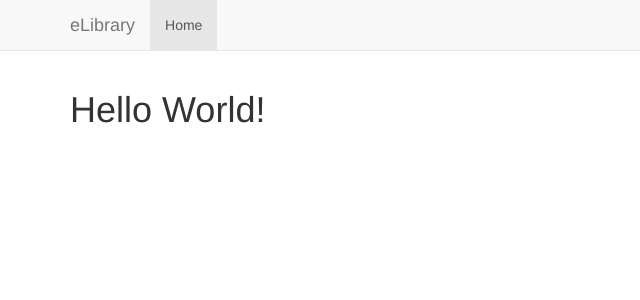
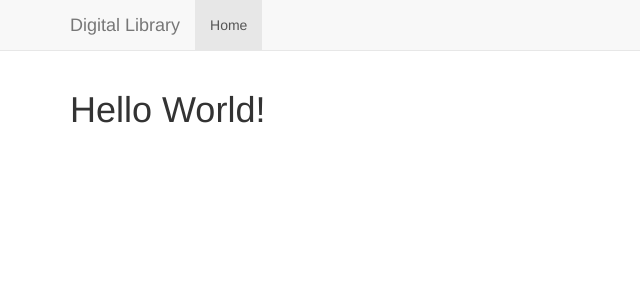
Before and after one commit to denysbutenko/digital-library, a Flask app: page / in a window 1280 px wide. Shown: the top 300 px of the page, without its empty margins (0-640 px from the left). Run offline with Flask 2, Linux system fonts and the light colour scheme; some libraries are stand-ins or nearby versions.

Commit message:
Rename 'eLibrary' to 'Digital Library' and update README.md

```diff
--- a/templates/base.html
+++ b/templates/base.html
@@ -4,7 +4,7 @@
     <meta charset="utf-8">
     <meta http-equiv="X-UA-Compatible" content="IE=edge">
     <meta name="viewport" content="width=device-width, initial-scale=1">
-    <title>eLibrary &ndash; prom.ua</title>
+    <title>Digital Library &ndash; prom.ua</title>
 
     <!-- Bootstrap -->
     <link href="{{ url_for('static', filename='css/bootstrap.min.css') }}" rel="stylesheet">
--- a/templates/navbar.html
+++ b/templates/navbar.html
@@ -7,7 +7,7 @@
         <span class="icon-bar"></span>
         <span class="icon-bar"></span>
       </button>
-      <a class="navbar-brand" href="{{ url_for('index') }}">eLibrary</a>
+      <a class="navbar-brand" href="{{ url_for('index') }}">Digital Library</a>
     </div>
 
     <div class="collapse navbar-collapse" id="header-navbar-collapse">
```
Also changed, not shown: README.md.
